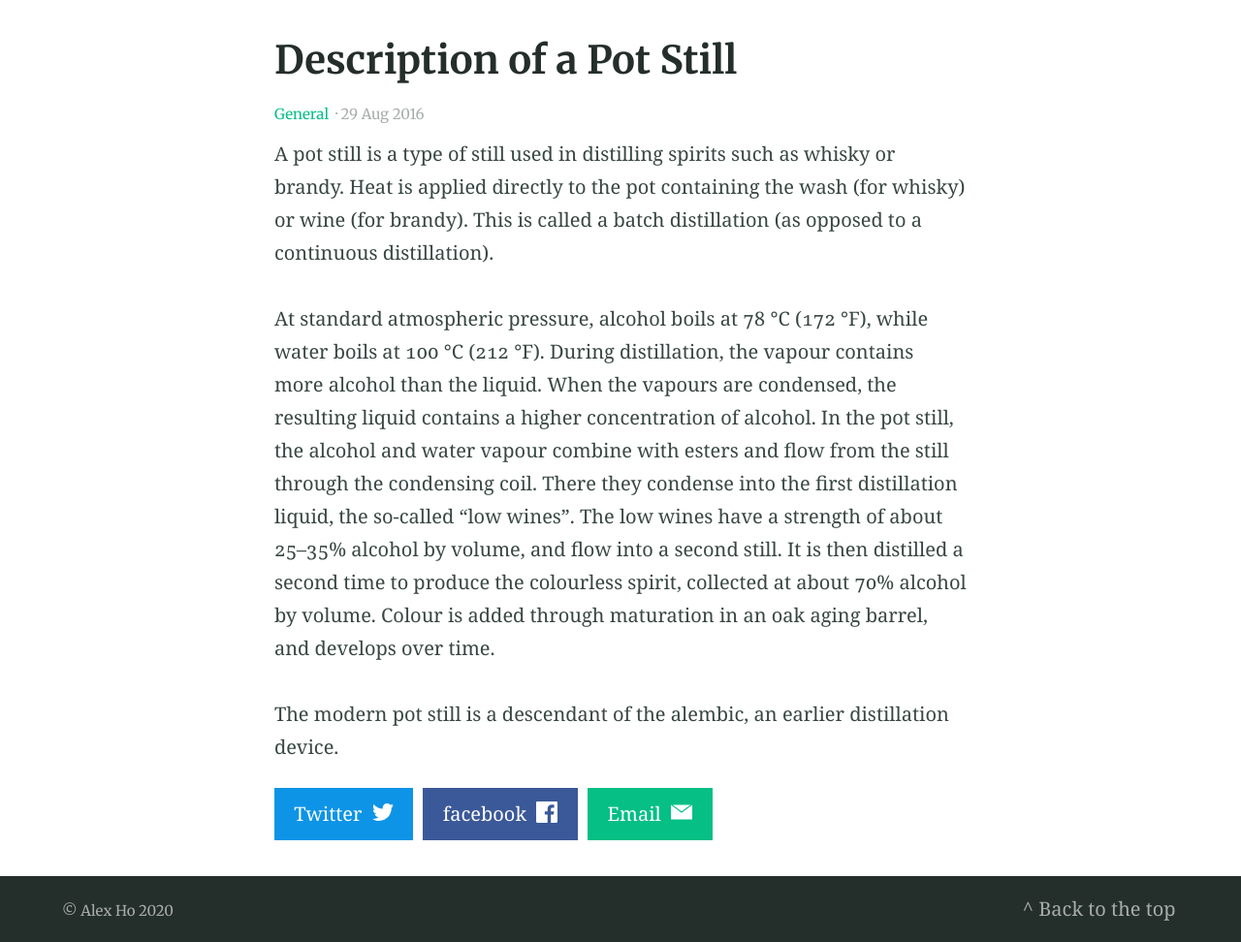
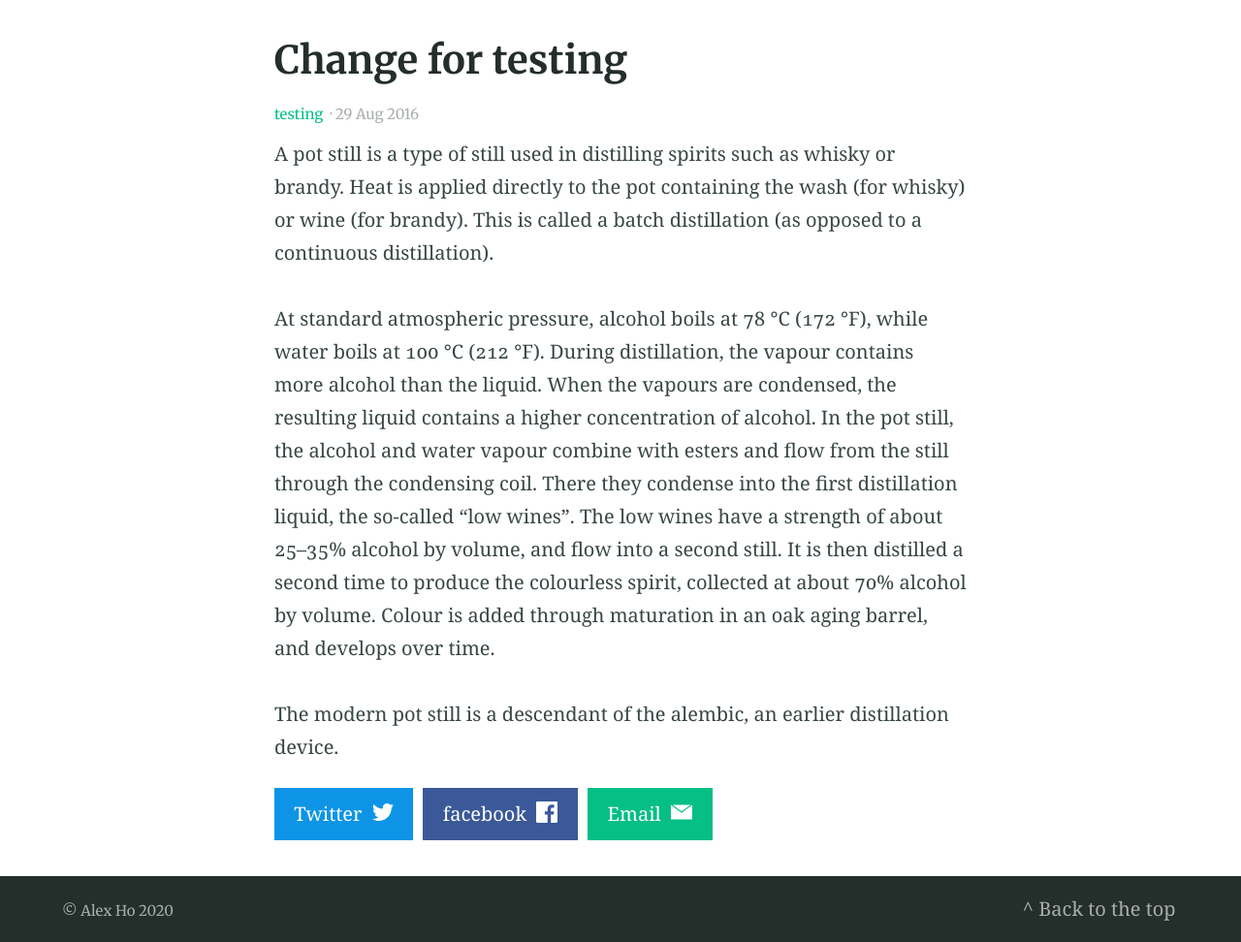
Before and after one commit to aho38/aho38.github.io, a Jekyll site: the page built from _posts/2016-08-29-example-post-three.md, in a window 1280 px wide. Shown: the part 408-1380 px from the top of the page at 97% size. Built offline with Jekyll 4.4.1, drawn with Linux system fonts in a browser that asks for light colours.

Commit message:
Update 2016-08-29-example-post-three.md

```diff
--- a/_posts/2016-08-29-example-post-three.md
+++ b/_posts/2016-08-29-example-post-three.md
@@ -1,7 +1,7 @@
 ---
-title: Description of a Pot Still
+title: Change for testing
 categories:
-- General
+- testing
 excerpt: |
   A pot still is a type of still used in distilling spirits such as whisky or brandy. Heat is applied directly to the pot containing the wash (for whisky) or wine (for brandy).
 feature_text: |
```
